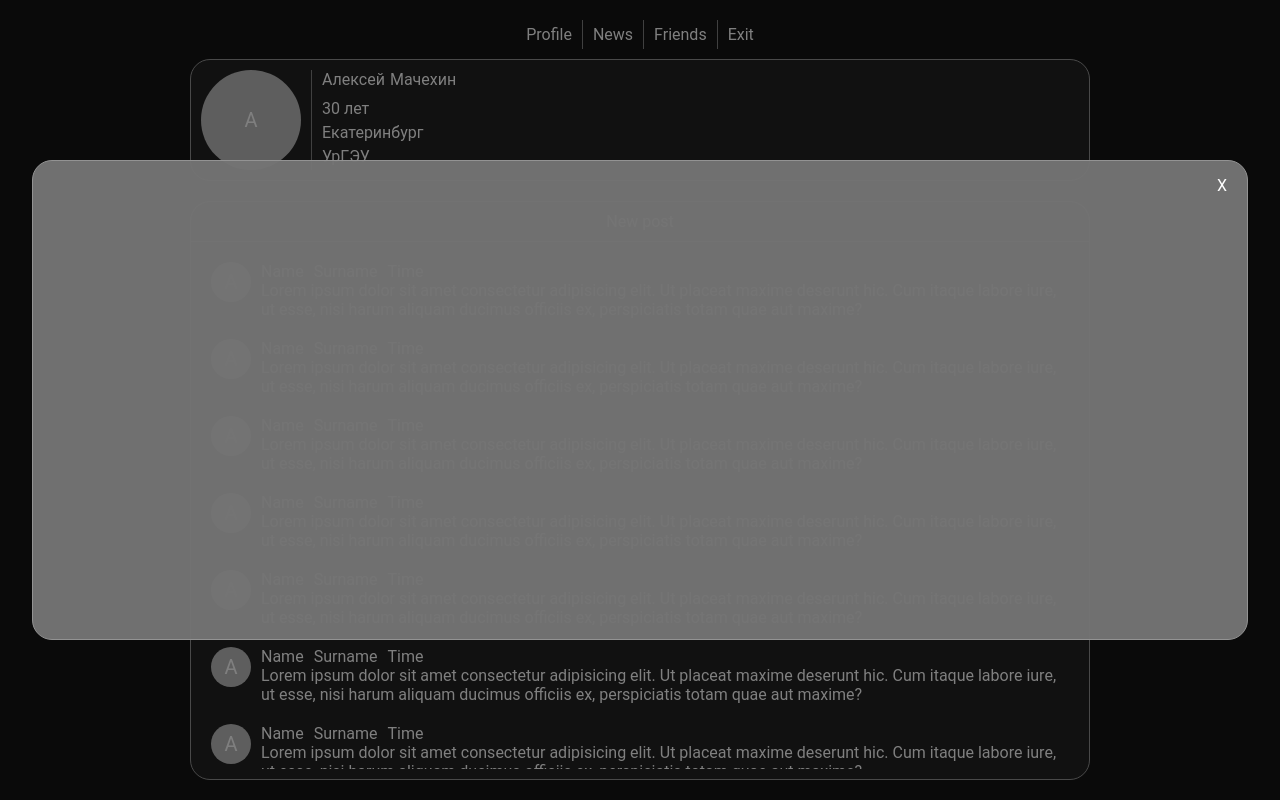
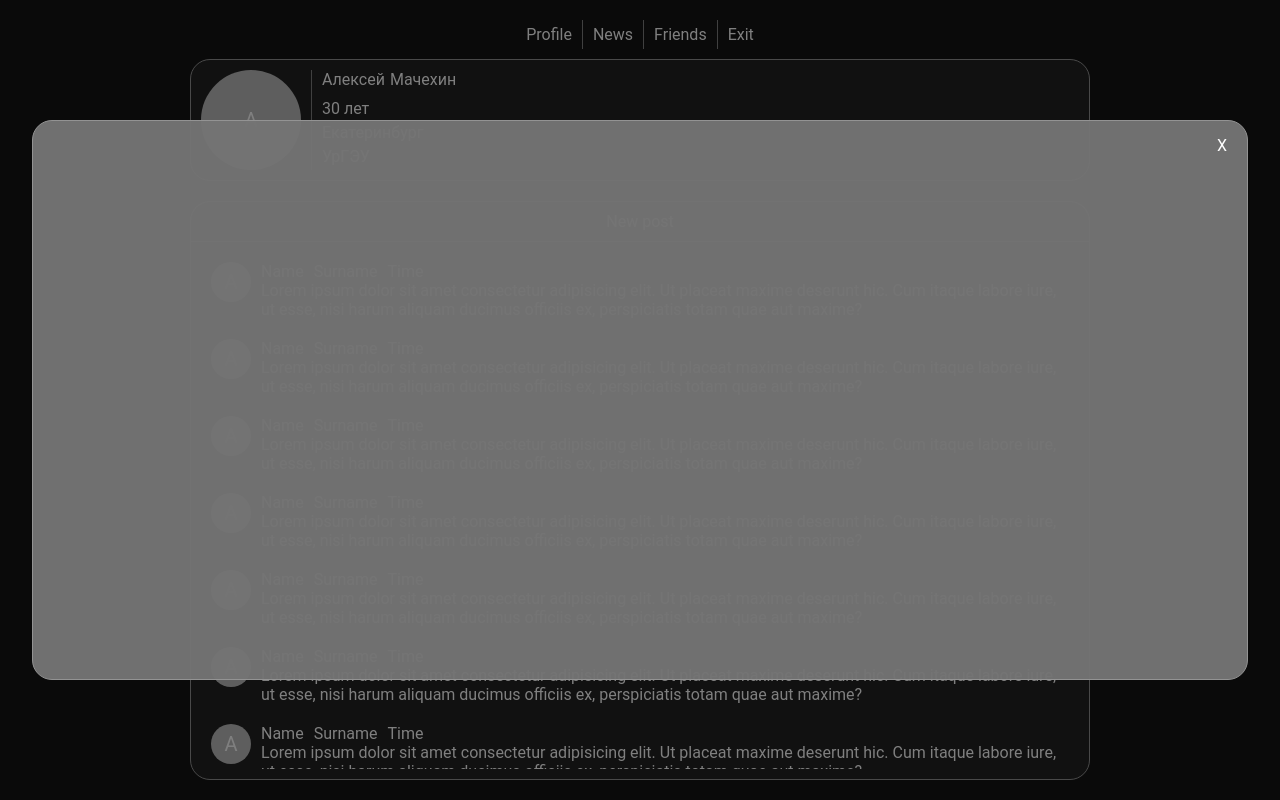
Before and after one commit to AlexeyMachehin/Social-network, a React (Vite) app: page / in a window 1280 px wide. Both pictures are taken after a click on the button "New post". Built offline with nearby package versions, Linux system fonts and the light colour scheme.

Commit message:
add close button to modal

```diff
--- a/src/components/newPostModal/NewPostModal.tsx
+++ b/src/components/newPostModal/NewPostModal.tsx
@@ -54,8 +54,14 @@ export default function NewPostModal() {
         closeAfterTransition>
         <Fade in={isModalOpen}>
           <Box className={`container ${classes.textModal}`}>
-            <div className={classes.exitButtonWrapper}> <button className={classes.exitButton}>X</button></div>
-
+            <div className={classes.exitButtonWrapper}>
+              {' '}
+              <button
+                onClick={() => setOpen(false)}
+                className={classes.exitButton}>
+                X
+              </button>
+            </div>
           </Box>
         </Fade>
       </Modal>
--- a/src/components/newPostModal/newPostModal.module.css
+++ b/src/components/newPostModal/newPostModal.module.css
@@ -17,7 +17,7 @@
   align-items: center;
   flex-direction: column;
   width: 95vw;
-  height: 60vh;
+  height: 70vh;
   overflow-y: auto;
   background-color: rgba(117, 117, 117, 0.966) !important;
   border: 2px solid black;
```
